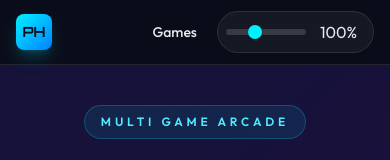
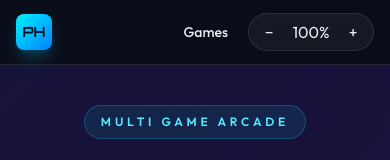
Before and after one commit to KKamJi98/play-hub, a React (Vite) app in the folder frontend/: page / in a window 390 px wide. Shown: the top 160 px of the page. Built offline with nearby package versions, Linux system fonts and the light colour scheme.

Commit message:
fix: improve mobile scale control and raise ball-ball restitution
Replace range slider with +/- stepper buttons (10% steps) for better
mobile usability. Increase E_BB from 0.92 to 0.95 for livelier carom
ball collisions.

```diff
--- a/frontend/src/components/ui/DisplayScaleControl.tsx
+++ b/frontend/src/components/ui/DisplayScaleControl.tsx
@@ -6,46 +6,41 @@ import {
 } from "../../context/DisplaySettingsContext";
 import { useDisplaySettings } from "../../hooks/useDisplaySettings";
 
-interface DisplayScaleControlProps {
-  variant?: "compact" | "rail";
-}
-
-export default function DisplayScaleControl({
-  variant = "compact",
-}: DisplayScaleControlProps) {
+export default function DisplayScaleControl() {
   const { displayScale, setDisplayScale, resetDisplayScale } =
     useDisplaySettings();
 
-  const isCompact = variant === "compact";
-
-  const shellClassName = isCompact
-    ? "inline-flex items-center gap-1.5 rounded-full border border-white/10 bg-white/5 px-2 py-1 backdrop-blur-sm [data-theme=light]_&:border-gray-200 [data-theme=light]_&:bg-white"
-    : "inline-flex items-center gap-1.5 rounded-full border border-white/10 bg-[#0a0e1a]/70 px-2.5 py-1.5 shadow-lg backdrop-blur-md [data-theme=light]_&:border-gray-200 [data-theme=light]_&:bg-white/95";
+  const canDecrease = displayScale - SCALE_STEP >= MIN_SCALE - 0.001;
+  const canIncrease = displayScale + SCALE_STEP <= MAX_SCALE + 0.001;
 
   return (
-    <div className={shellClassName}>
-      <input
-        type="range"
-        min={MIN_SCALE}
-        max={MAX_SCALE}
-        step={SCALE_STEP}
-        value={displayScale}
-        onChange={(e) => setDisplayScale(Number(e.target.value))}
-        aria-label="UI 크기 조절"
-        className="h-1.5 w-20 cursor-pointer appearance-none rounded-full bg-white/15 accent-[#00f0ff] [data-theme=light]_&:bg-gray-200 [&::-webkit-slider-thumb]:h-3.5 [&::-webkit-slider-thumb]:w-3.5 [&::-webkit-slider-thumb]:appearance-none [&::-webkit-slider-thumb]:rounded-full [&::-webkit-slider-thumb]:bg-[#00f0ff] [&::-webkit-slider-thumb]:shadow-sm"
-      />
+    <div className="inline-flex items-center gap-0.5 rounded-full border border-white/10 bg-white/5 px-1 py-0.5 backdrop-blur-sm">
+      <button
+        type="button"
+        onClick={() => setDisplayScale(displayScale - SCALE_STEP)}
+        disabled={!canDecrease}
+        aria-label="UI 축소"
+        className="flex h-8 w-8 items-center justify-center rounded-full text-sm font-bold text-[#e8ecf1] transition-colors hover:bg-white/10 active:bg-white/20 disabled:opacity-30 disabled:pointer-events-none"
+      >
+        −
+      </button>
       <button
         type="button"
         onClick={resetDisplayScale}
         aria-label="UI 크기 초기화"
         title="기본 크기(100%)로 되돌리기"
-        className={
-          isCompact
-            ? "min-w-[3.25rem] rounded-full px-2 py-1 text-center text-xs font-semibold text-[#e8ecf1] transition-colors hover:bg-white/10 [data-theme=light]_&:text-[#1a1a2e] [data-theme=light]_&:hover:bg-gray-100"
-            : "min-w-[3.5rem] rounded-full px-3 py-1.5 text-center text-xs font-semibold text-[#e8ecf1] transition-colors hover:bg-white/10 [data-theme=light]_&:text-[#1a1a2e] [data-theme=light]_&:hover:bg-gray-100"
-        }
+        className="min-w-[3rem] rounded-full px-1 py-1 text-center text-xs font-semibold text-[#e8ecf1] transition-colors hover:bg-white/10 active:bg-white/20"
       >
         {formatDisplayScale(displayScale)}
+      </button>
+      <button
+        type="button"
+        onClick={() => setDisplayScale(displayScale + SCALE_STEP)}
+        disabled={!canIncrease}
+        aria-label="UI 확대"
+        className="flex h-8 w-8 items-center justify-center rounded-full text-sm font-bold text-[#e8ecf1] transition-colors hover:bg-white/10 active:bg-white/20 disabled:opacity-30 disabled:pointer-events-none"
+      >
+        +
       </button>
     </div>
   );
--- a/frontend/src/context/DisplaySettingsContext.tsx
+++ b/frontend/src/context/DisplaySettingsContext.tsx
@@ -9,7 +9,7 @@ import {
 
 export const MIN_SCALE = 0.5;
 export const MAX_SCALE = 2.0;
-export const SCALE_STEP = 0.05;
+export const SCALE_STEP = 0.1;
 
 const STORAGE_KEY = "play-hub-ui-scale";
 
--- a/frontend/src/games/billiards/constants.ts
+++ b/frontend/src/games/billiards/constants.ts
@@ -34,7 +34,7 @@ export const MU_SP = 0.044;
 export const MU_BB = 0.06;
 
 /** Ball-ball coefficient of restitution */
-export const E_BB = 0.92;
+export const E_BB = 0.95;
 
 /** Ball-cushion friction coefficient */
 export const MU_C = 0.14;
```
